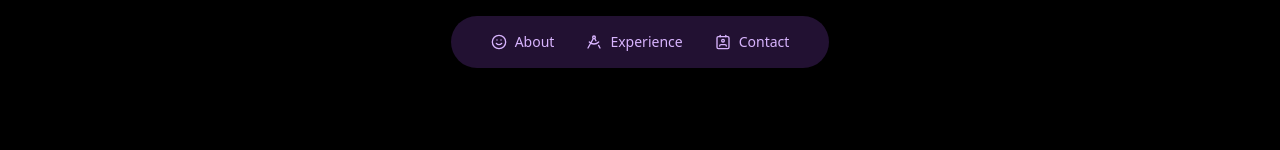
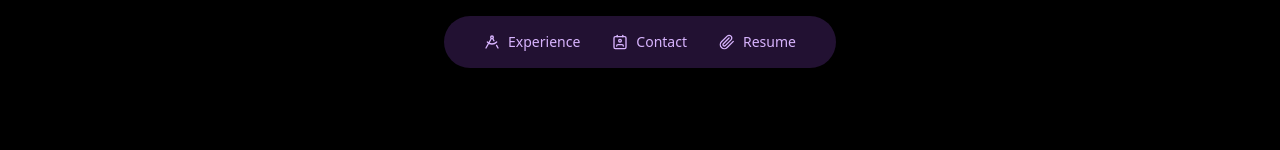
Before and after one commit to russdias/russdias, a Next.js app: page / in a window 1280 px wide. Shown: the top 150 px of the page. Built offline with nearby package versions, Linux system fonts and the light colour scheme.

Commit message:
Update header items and links
Signed-off-by: Russell Dias <russell.dias98@gmail.com>

```diff
--- a/src/modules/Header/content.tsx
+++ b/src/modules/Header/content.tsx
@@ -1,16 +1,19 @@
-import { Contact, DraftingCompass, Smile } from 'lucide-react';
+import { Contact, DraftingCompass, Paperclip } from 'lucide-react';
 
 export const headerItems = [
   {
-    title: 'About',
-    icon: <Smile className="w-4 h-4 mr-2" />,
-  },
-  {
     title: 'Experience',
+    linkTo: '#experience',
     icon: <DraftingCompass className="w-4 h-4 mr-2" />,
   },
   {
     title: 'Contact',
+    linkTo: '#contact',
     icon: <Contact className="w-4 h-4 mr-2" />,
   },
+  {
+    title: 'Resume',
+    linkTo: '/resume.pdf',
+    icon: <Paperclip className="w-4 h-4 mr-2" />,
+  },
 ];
--- a/src/modules/Header/index.tsx
+++ b/src/modules/Header/index.tsx
@@ -18,7 +18,7 @@ const Header = (props: Props) => {
           <Button
             className="text-purple-300 group hover:text-purple-400"
             onClick={() => {
-              router.push(`#${item.title.toLowerCase()}`);
+              router.push(item.linkTo);
             }}
             variant="link"
           >
--- a/src/modules/Intro/index.tsx
+++ b/src/modules/Intro/index.tsx
@@ -11,10 +11,7 @@ interface Props {
 const Intro = (props: Props) => {
   const { header, description, roles, socials } = content;
   return (
-    <div
-      id="about"
-      className="pt-32 lg:pt-40 flex flex-col lg:flex-row gap-x-10 justify-center items-end text-white"
-    >
+    <div className="pt-32 lg:pt-40 flex flex-col lg:flex-row gap-x-10 justify-center items-end text-white">
       <div className="flex-1">
         <h1 className="">{header}</h1>
         <p className="">{description}</p>
```
Also changed, not shown: 1 other file (tests, documents, lock files or other folders).
